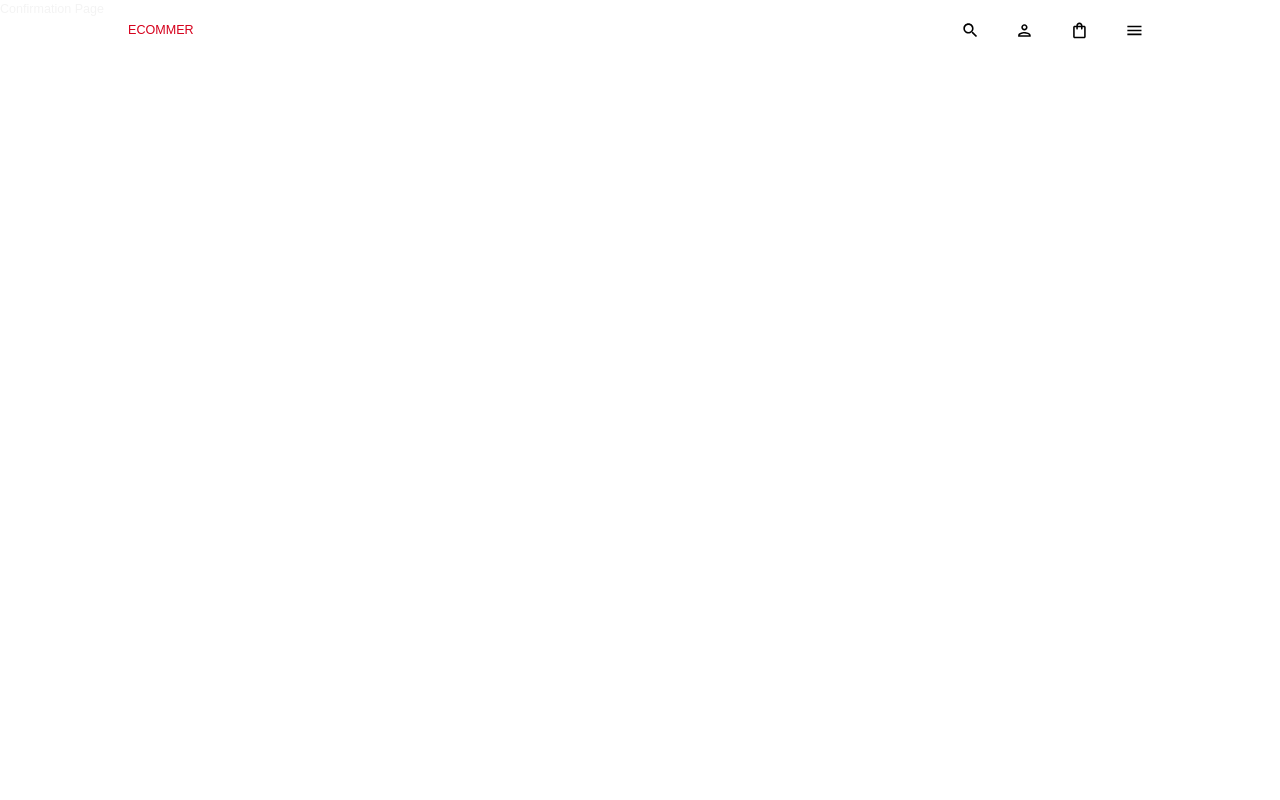
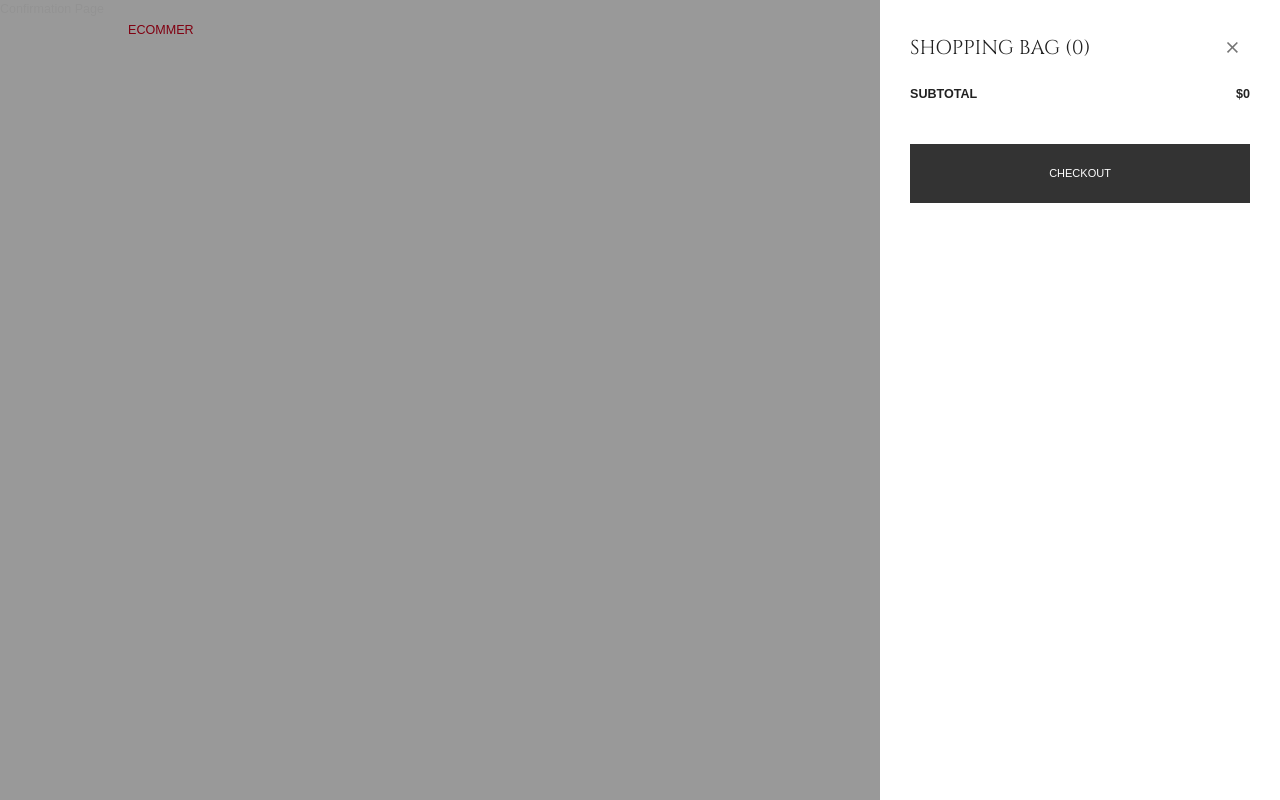
Before and after one commit to ringtho/ecom, a React (Create React App) app: page /checkout/success in a window 1280 px wide. Both pictures are taken after a click on the button 1079 px from the left and 30 px from the top of the page. Built offline with nearby package versions, Linux system fonts and the light colour scheme; a web font is replaced by a local one.

Commit message:
Added Cart component

```diff
--- a/src/App.js
+++ b/src/App.js
@@ -9,6 +9,7 @@
 import Checkout from "./pages/checkout/Checkout";
 import Confirmation from "./pages/checkout/Confirmation";
 import Navbar from "./pages/global/Navbar";
+import CartMenu from "./pages/global/CartMenu";
 
 
 const ScrollToTop = () => {
@@ -24,7 +25,7 @@
 function App() {
   return (
     <BrowserRouter>
-    <Navbar />
+      <Navbar />
       <ScrollToTop />
       <Routes>
         <Route path="/" element={<Home />} />
@@ -32,6 +33,7 @@
         <Route path="checkout" element={<Checkout />} />
         <Route path="checkout/success" element={<Confirmation />} />
       </Routes>
+      <CartMenu />
     </BrowserRouter>
   );
 }
--- /dev/null
+++ b/src/pages/global/CartMenu.jsx
@@ -0,0 +1,147 @@
+import { useSelector, useDispatch } from "react-redux"
+import { Box, Button, Divider, IconButton, Typography } from "@mui/material"
+import CloseIcon from "@mui/icons-material/Close"
+import AddIcon from "@mui/icons-material/Add"
+import RemoveIcon from "@mui/icons-material/Add"
+import styled from "@emotion/styled"
+import { shades } from "../../theme"
+
+import {
+    decreaseCount,
+    increaseCount,
+    removeFromCart,
+    setIsCartOpen
+} from "../../redux/index"
+import { useNavigate } from "react-router-dom"
+
+
+const FlexBox = styled(Box)`
+    display: flex;
+    justify-content: space-between;
+    align-items: center;
+`
+
+function CartMenu(){
+    const navigate = useNavigate()
+    const dispatch = useDispatch()
+    const { cart, isCartOpen } = useSelector(state => state.cart)
+
+    const totalPrice = cart.reduce((total,item) => {
+        return total + item.count * item.attributes.price
+    },0)
+
+    return (
+        // Overlay
+        <Box
+            display={isCartOpen ? "block" : "none"}
+            backgroundColor="rgba(0,0,0,0.4)"
+            position="fixed"
+            zIndex="10"
+            width="100%"
+            height="100%"
+            left="0"
+            top="0"
+            overflow="auto">
+            {/* MODAL */}
+            <Box
+            position="fixed"
+            right="0"
+            bottom="0"
+            width="max(400px, 30%)"
+            height="100%"
+            backgroundColor="white"
+            >
+                <Box
+                    padding="30px" overflow="auto" height="100%"
+                >
+                    {/* Header */}
+                    <FlexBox mb="15px" >
+                        <Typography variant="h3">SHOPPING BAG ({cart.length})</Typography>
+                        <IconButton>
+                            <CloseIcon onClick={() => dispatch(setIsCartOpen({}))} />
+                        </IconButton>
+                    </FlexBox>
+
+                    {/* CART LIST */}
+                    <Box>
+                        {cart.map(item => {
+                            return (<Box key={`${item.attributes.name} - ${item.id}`}>
+                                <FlexBox p="15px 0">
+                                    <Box
+                                        flex="1 1 40%"
+                                    >
+                                        <img
+                                            alt={item?.name}
+                                            width="123px"
+                                            height="164px"
+                                            src={`
+                                            http://localhost/:1337${item?.attributes?.image?.data?.attributes?.formats?.medium?.url}`
+                                            }                                        />
+
+                                    </Box>
+                                    <Box flex="1 1 60%">
+                                        <FlexBox mb="5px">
+                                            <Typography fontWeight="bold">
+                                                {item.attributes.name}
+                                            </Typography>
+                                            <IconButton onClick={()=>{
+                                                dispatch(removeFromCart({id: item.id}))
+                                            }}>
+                                                <CloseIcon />
+                                            </IconButton>
+                                        </FlexBox>
+                                        <Typography>{item.attributes.shortDescription}</Typography>
+
+                                        {/* AMOUNT PLUS MINUS */}
+                                        <FlexBox m="15px 0">
+                                            <Box
+                                                display="flex"
+                                                alignItems="center"
+                                                border={`1.5px solid ${shades.neutral[500]}`}>
+                                                <IconButton onClick={()=>dispatch(decreaseCount({id: item.id}))}>
+                                                    <RemoveIcon />
+                                                </IconButton>
+                                                <Typography>{item.count}</Typography>
+                                                <IconButton onClick={()=>dispatch(increaseCount({id: item.id}))}>
+                                                    <AddIcon />
+                                                </IconButton>
+
+                                            </Box>
+                                            {/* PRICE} */}
+                                        <Typography font-fontWeight="bold">${item.attributes.price}</Typography>
+                                        </FlexBox>
+                                    </Box>
+                                </FlexBox>
+                                <Divider/>
+                            </Box>)
+                        })}
+                    </Box>
+                    {/* ACTIONS */}
+                    <Box m="20px 0">
+                        <FlexBox m="20px 0">
+                            <Typography fontWeight="bold">SUBTOTAL</Typography>
+                            <Typography fontWeight="bold">${totalPrice}</Typography>
+                        </FlexBox>
+                        <Button sx={{
+                            backgroundColor: shades.primary[400],
+                            color:"white",
+                            borderRadius: 0,
+                            minWidth: "100%",
+                            padding: "20px 40px",
+                            m: "20px 0"
+                        }}
+                        onClick={()=>{
+                            navigate("/checkout")
+                            dispatch(setIsCartOpen({}))
+                        }}
+                        >CHECKOUT</Button>
+                    </Box>
+                </Box>
+
+            </Box>
+
+        </Box>
+    )
+}
+
+export default CartMenu
--- a/src/pages/global/Navbar.jsx
+++ b/src/pages/global/Navbar.jsx
@@ -9,11 +9,13 @@
 } from "@mui/icons-material"
 import { useNavigate } from "react-router-dom"
 import { shades } from "../../theme"
+import { setIsCartOpen } from "../../redux"
 
 function Navbar(){
     const navigate = useNavigate()
-    // const dispatch = useDispatch()
-    // const data = useSelector(state => state)
+    const dispatch = useDispatch()
+    const {cart, isCartOpen} = useSelector(state => state.cart)
+    console.log(isCartOpen)
     return (
         <Box
             display="flex"
@@ -53,9 +55,26 @@
                     <IconButton>
                         <PersonOutlined sx={{ color: "black"}} />
                     </IconButton>
+                    <Badge
+                        badgeContent={cart.length}
+                        color="secondary"
+                        invisible={cart.length === 0}
+                        sx={{
+                           " & .MuiBadge-badge" : {
+                            right: 5,
+                            top: 5,
+                            padding: "0 4px",
+                            height: "14px",
+                            minWidth: "13px"
+                           },
+                        }}
+                    >
                     <IconButton>
-                        <ShoppingBagOutlined sx={{ color: "black"}} />
+                        <ShoppingBagOutlined
+                        onClick={()=> dispatch(setIsCartOpen({}))}
+                        sx={{ color: "black"}} />
                     </IconButton>
+                    </Badge>
                     <IconButton>
                         <MenuOutlined sx={{ color: "black"}} />
                     </IconButton>
```
